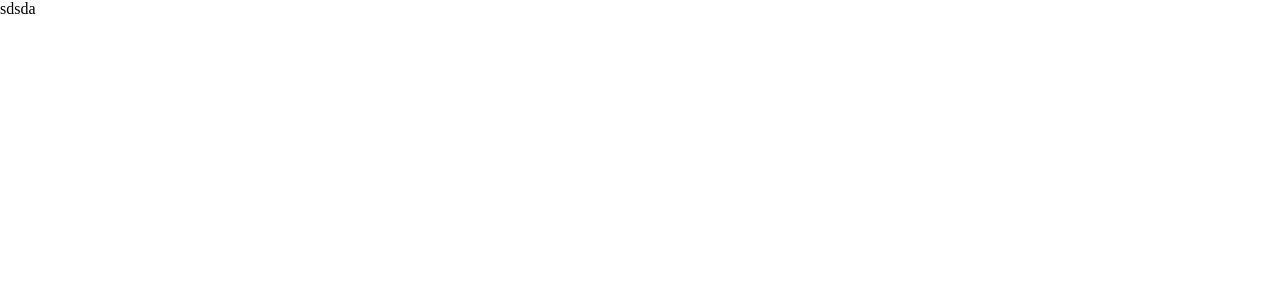
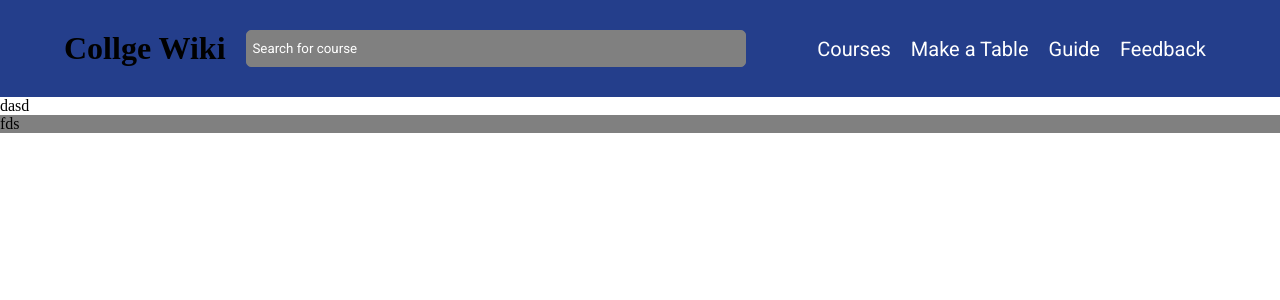
Before and after one commit to alykhaled/College-Wiki, a React (Create React App) app in the folder client/: page / in a window 1280 px wide. Shown: the top 300 px of the page. Built offline with nearby package versions, Linux system fonts and the light colour scheme; the HTML template or start-up script is replaced by a standard one.

Commit message:
Update nav bar

```diff
--- a/client/package.json
+++ b/client/package.json
@@ -13,6 +13,7 @@
     "react": "^17.0.2",
     "react-dom": "^17.0.2",
     "react-scripts": "4.0.3",
+    "sass": "^1.42.1",
     "typescript": "^4.4.3",
     "web-vitals": "^1.1.2"
   },
--- a/client/src/App.css
+++ /dev/null
@@ -1,3 +0,0 @@
-.app{
-
-}
--- /dev/null
+++ b/client/src/App.scss
@@ -0,0 +1,52 @@
+@import url('https://fonts.googleapis.com/css2?family=Roboto:wght@100;300;400;500;700;900&display=swap');
+.App{
+    header{
+        background-color: #243E8B;
+        display: flex;
+        justify-content: space-between;
+        align-items: center;
+        padding: 30px 5%;
+    }
+
+    .logo{
+        cursor: pointer;
+
+    }
+
+    #searchInput{
+        padding: 10px 5px;
+        width: 500px;
+        outline: none;
+        border: 1px solid gray;
+        border-radius: 5px;
+        background: gray;
+        font-family: 'Roboto', sans-serif;
+
+        &::placeholder { /* Chrome, Firefox, Opera, Safari 10.1+ */
+            color: white;
+            opacity: 1; /* Firefox */
+        }
+
+        &::-ms-input-placeholder { /* Microsoft Edge */
+        color: red;
+        }
+    }
+
+    .nav_links{
+        list-style: none;
+        li{
+            display: inline-block;
+            a{
+                text-decoration: none !important;
+                color: #fff;
+                font-size: 20px;
+                padding: 10px;
+                font-family: 'Roboto', sans-serif;
+            }
+        }
+    }
+
+    footer{
+        background-color: gray;
+    }
+}
--- a/client/src/App.tsx
+++ b/client/src/App.tsx
@@ -1,10 +1,27 @@
 import React from 'react';
-import './App.css';
+import './App.scss';
 
 function App() {
   return (
     <div className="App">
-      sdsda
+      <header>
+        <h1 className="logo">Collge Wiki</h1>
+        <input type="search" placeholder="Search for course" name="" id="searchInput" />
+        <nav>
+          <ul className="nav_links">
+            <li><a href="/">Courses</a></li>
+            <li><a href="/">Make a Table</a></li>
+            <li><a href="/">Guide</a></li>
+            <li><a href="/">Feedback</a></li>
+          </ul>
+        </nav>
+      </header>
+      <div className="content">
+        dasd
+      </div>
+      <footer>
+        fds
+      </footer>
     </div>
   );
 }
```
Also changed, not shown: 1 other file (tests, documents, lock files or other folders).
